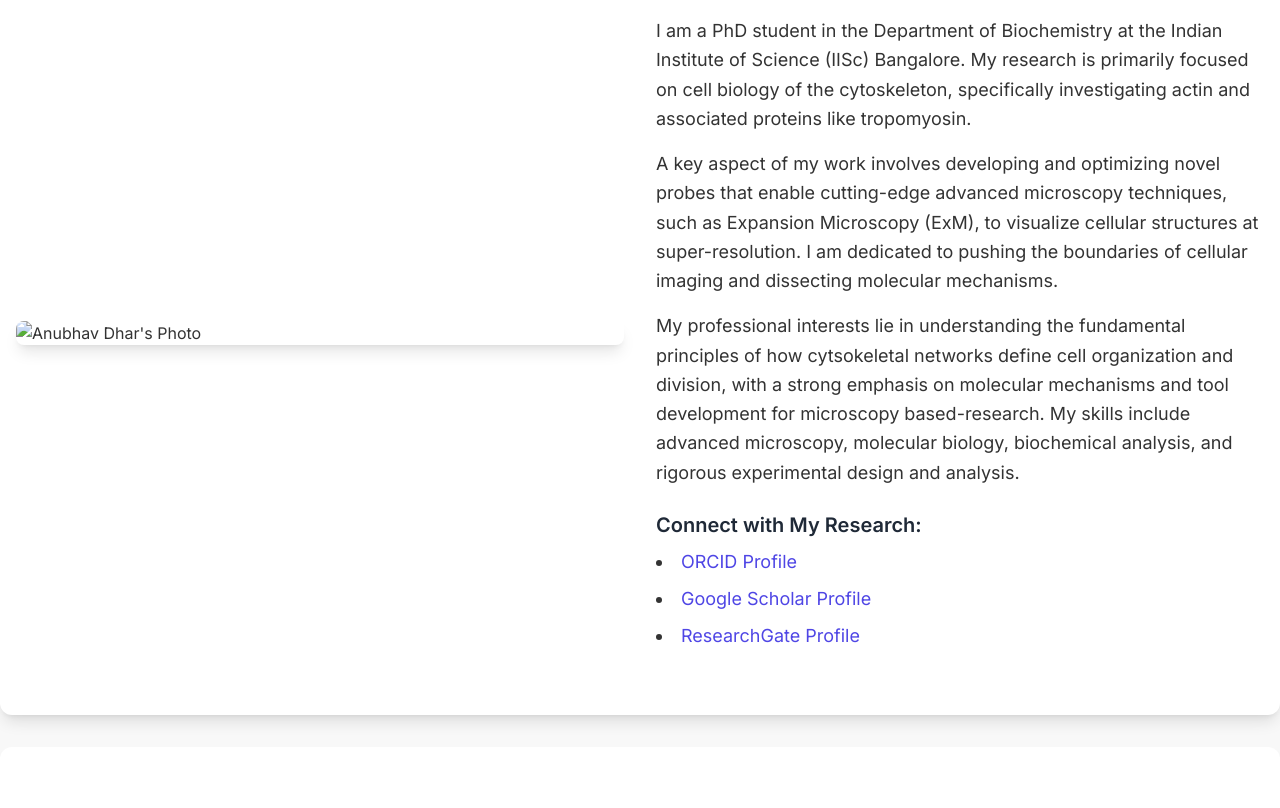
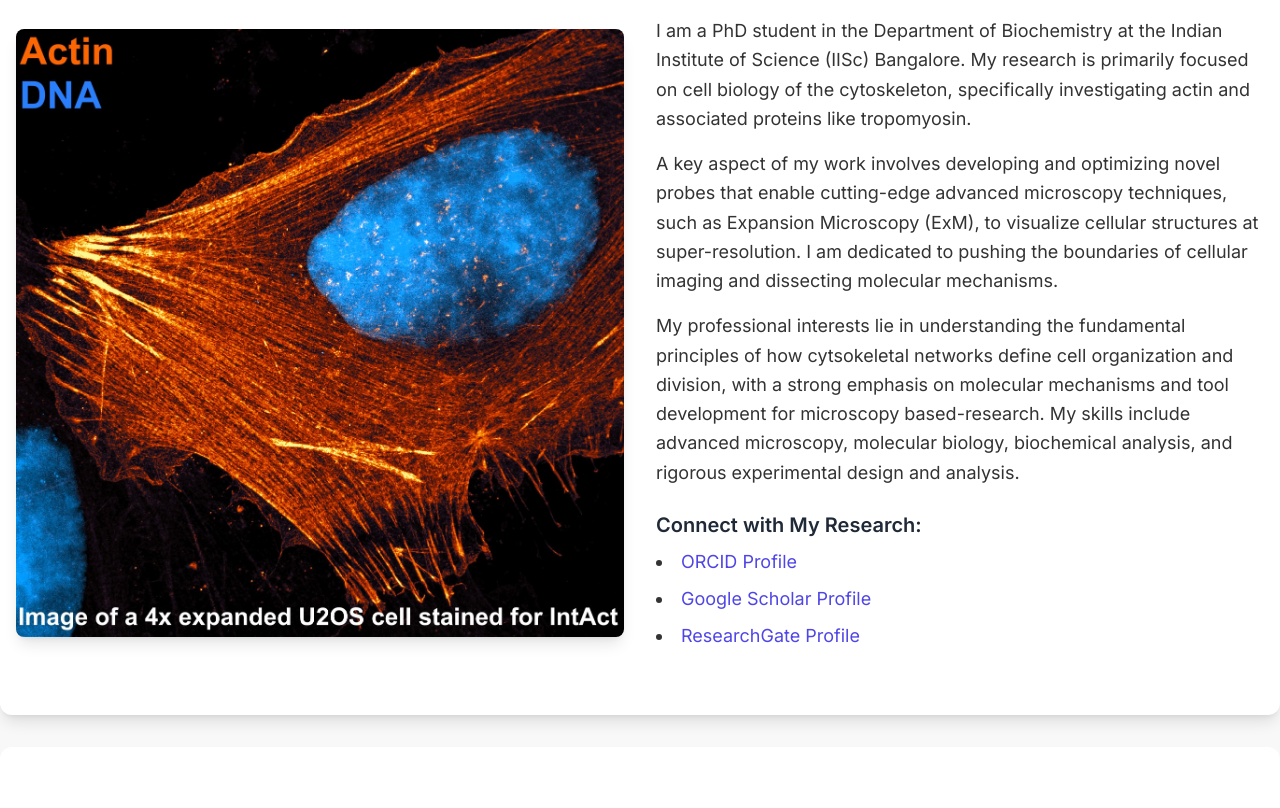
Before and after one commit to anubhavdhar97/anubhav_dhar, a plain HTML site: page index.html in a window 1280 px wide. Shown: the part 680-1488 px from the top of the page. Drawn offline with nearby package versions, Linux system fonts and the light colour scheme.

Commit message:
Update index.html

```diff
--- a/index.html
+++ b/index.html
@@ -62,7 +62,7 @@
         <div class="flex flex-col lg:flex-row items-center lg:space-x-8">
             <div class="lg:w-1/2 mb-8 lg:mb-0">
                 <!-- IMPORTANT: Replace this URL with the actual public URL of your image -->
-                <img src="Actin_About_Me.jpg" alt="Anubhav Dhar's Photo" class="rounded-lg shadow-lg object-cover w-full h-auto">
+                <img src="images/Actin_About_Me.jpg" alt="Anubhav Dhar's Photo" class="rounded-lg shadow-lg object-cover w-full h-auto">
             </div>
             <div class="lg:w-1/2 text-lg leading-relaxed">
                 <p class="mb-4">
```
